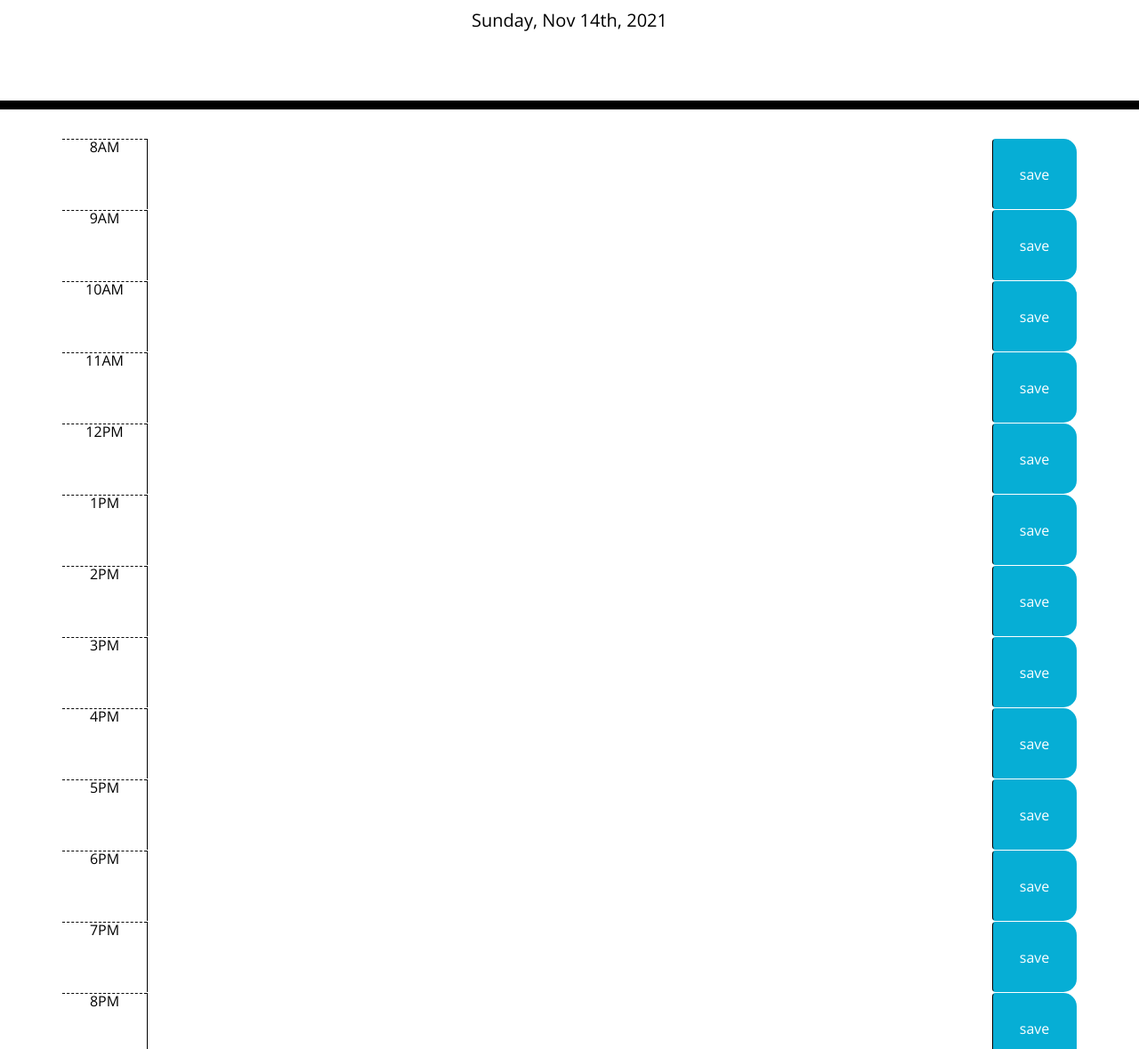
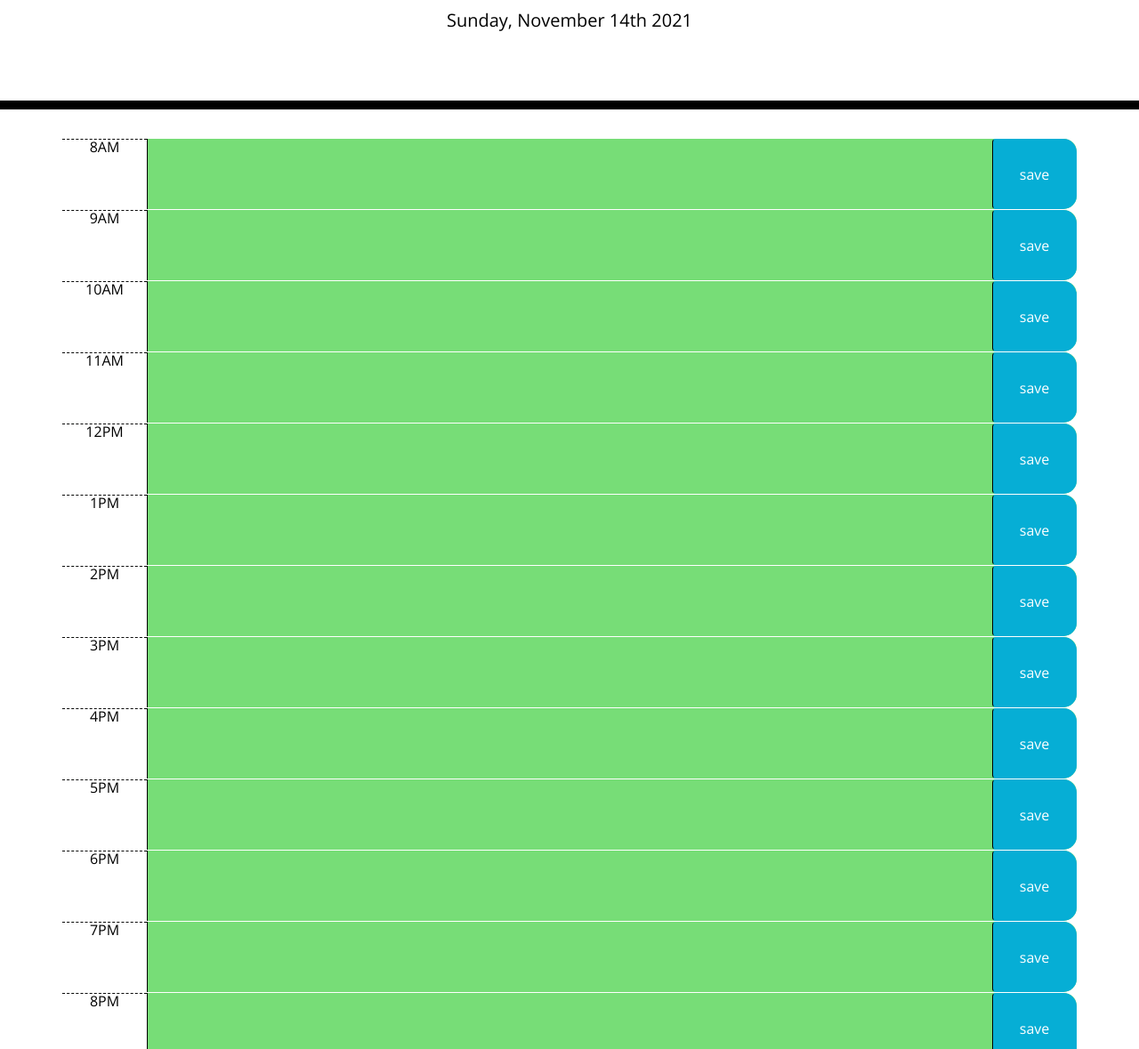
Before and after one commit to NicoleWrz/Day-Planner, a plain HTML site: page index.html in a window 1280 px wide. Shown: the part 181-1360 px from the top of the page at 89% size. Drawn offline with nearby package versions, Linux system fonts and the light colour scheme.

Commit message:
final code

```diff
--- a/assets/js/script.js
+++ b/assets/js/script.js
@@ -1,18 +1,32 @@
-var today = moment();
-$("#todays-date").text(today.format("dddd, MMM Do, YYYY"));
+$(init);
 
-var hours = document.querySelectorAll(".hour")
-
-for (var i = 0; i < hours.length; i++) {
-    console.log(hours[i].textContent)
-    var timeString = hours[i].textContent;
-    var timeHours = moment(timeString, "hhA");
-    today.isAfter(timeHours);
-    console.log(today.isAfter(timeHours))
-    //is same
-    //is before
-    //if statements
-    //jquery add css to from div to textarea
+function init() {
+  $("#todays-date").text(moment().format("dddd, MMMM Do YYYY"));
+  colorBlocks();
+  setInterval(colorBlocks, 60000);
+  $(".time-block").each(function () {
+    var blockId = $(this).attr("id");
+    $("#" + blockId + " textarea").text(localStorage.getItem(moment().format("DDDYYYY") + blockId));
+  });
+  $(".saveBtn").on("click", saveBlock);
 }
 
-//local storage
+function colorBlocks() {
+  $(".time-block").each(function () {
+    var blockHour = parseInt($(this).attr("id").replace("hour-", ""));
+    var currentHour = parseInt(moment().format("H"));
+    $(this).removeClass("past present future");
+    if (blockHour < currentHour) {
+      $(this).addClass("past");
+    } else if (blockHour > currentHour) {
+      $(this).addClass("future");
+    } else {
+      $(this).addClass("present");
+    }
+  });
+}
+
+function saveBlock(event) {
+    var hourId = $(this).parent().attr("id");
+    localStorage.setItem(moment().format("DDDYYYY") + hourId, $("#" + hourId + " textarea").val());
+  }
--- a/index.html
+++ b/index.html
@@ -18,10 +18,6 @@
       href="https://fonts.googleapis.com/css?family=Open+Sans&display=swap"
       rel="stylesheet"
     />
-    <script
-      type="text/javascript"
-      src="https://cdnjs.cloudflare.com/ajax/libs/moment.js/2.27.0/moment.min.js"
-    ></script>
     <link rel="stylesheet" href="./assets/css/style.css" />
     <title>Work Day Scheduler</title>
   </head>
@@ -34,77 +30,77 @@
     </header>
     <div class="container">
       <!-- Timeblocks go here -->
-      <div id="row1" class="row time-block">
+      <div id="hour-8" class="row time-block">
         <div class="col-1 hour">8AM</div>
         <textarea class="col-10 description"></textarea>
         <button class="btn saveBtn col-1">save</button>
       </div>
-      <div id="row1" class="row time-block">
+      <div id="hour-9" class="row time-block">
         <div class="col-1 hour">9AM</div>
         <textarea class="col-10 description"></textarea>
         <button class="btn saveBtn col-1">save</button>
       </div>
-      <div id="row1" class="row time-block">
+      <div id="hour-10" class="row time-block">
         <div class="col-1 hour">10AM</div>
         <textarea class="col-10 description"></textarea>
         <button class="btn saveBtn col-1">save</button>
       </div>
-      <div id="row1" class="row time-block">
+      <div id="hour-11" class="row time-block">
         <div class="col-1 hour">11AM</div>
         <textarea class="col-10 description"></textarea>
         <button class="btn saveBtn col-1">save</button>
       </div>
-      <div id="row1" class="row time-block">
+      <div id="hour-12" class="row time-block">
         <div class="col-1 hour">12PM</div>
         <textarea class="col-10 description"></textarea>
         <button class="btn saveBtn col-1">save</button>
       </div>
-      <div id="row1" class="row time-block">
+      <div id="hour-13" class="row time-block">
         <div class="col-1 hour">1PM</div>
         <textarea class="col-10 description"></textarea>
         <button class="btn saveBtn col-1">save</button>
       </div>
-      <div id="row1" class="row time-block">
+      <div id="hour-14" class="row time-block">
         <div class="col-1 hour">2PM</div>
         <textarea class="col-10 description"></textarea>
         <button class="btn saveBtn col-1">save</button>
       </div>
-      <div id="row1" class="row time-block">
+      <div id="hour-15" class="row time-block">
         <div class="col-1 hour">3PM</div>
         <textarea class="col-10 description"></textarea>
         <button class="btn saveBtn col-1">save</button>
       </div>
-      <div id="row1" class="row time-block">
+      <div id="hour-16" class="row time-block">
         <div class="col-1 hour">4PM</div>
         <textarea class="col-10 description"></textarea>
         <button class="btn saveBtn col-1">save</button>
       </div>
-      <div id="row1" class="row time-block">
+      <div id="hour-17" class="row time-block">
         <div class="col-1 hour">5PM</div>
         <textarea class="col-10 description"></textarea>
         <button class="btn saveBtn col-1">save</button>
       </div>
-      <div id="row1" class="row time-block">
+      <div id="hour-18" class="row time-block">
         <div class="col-1 hour">6PM</div>
         <textarea class="col-10 description"></textarea>
         <button class="btn saveBtn col-1">save</button>
       </div>
-      <div id="row1" class="row time-block">
+      <div id="hour-19" class="row time-block">
         <div class="col-1 hour">7PM</div>
         <textarea class="col-10 description"></textarea>
         <button class="btn saveBtn col-1">save</button>
       </div>
-      <div id="row1" class="row time-block">
+      <div id="hour-20" class="row time-block">
         <div class="col-1 hour">8PM</div>
         <textarea class="col-10 description"></textarea>
         <button class="btn saveBtn col-1">save</button>
       </div>
-      <div id="row1" class="row time-block">
+      <div id="hour-21" class="row time-block">
         <div class="col-1 hour">9PM</div>
         <textarea class="col-10 description"></textarea>
         <button class="btn saveBtn col-1">save</button>
       </div>
-      <div id="row1" class="row time-block">
+      <div id="hour-22" class="row time-block">
         <div class="col-1 hour">10PM</div>
         <textarea class="col-10 description"></textarea>
         <button class="btn saveBtn col-1">save</button>
```
